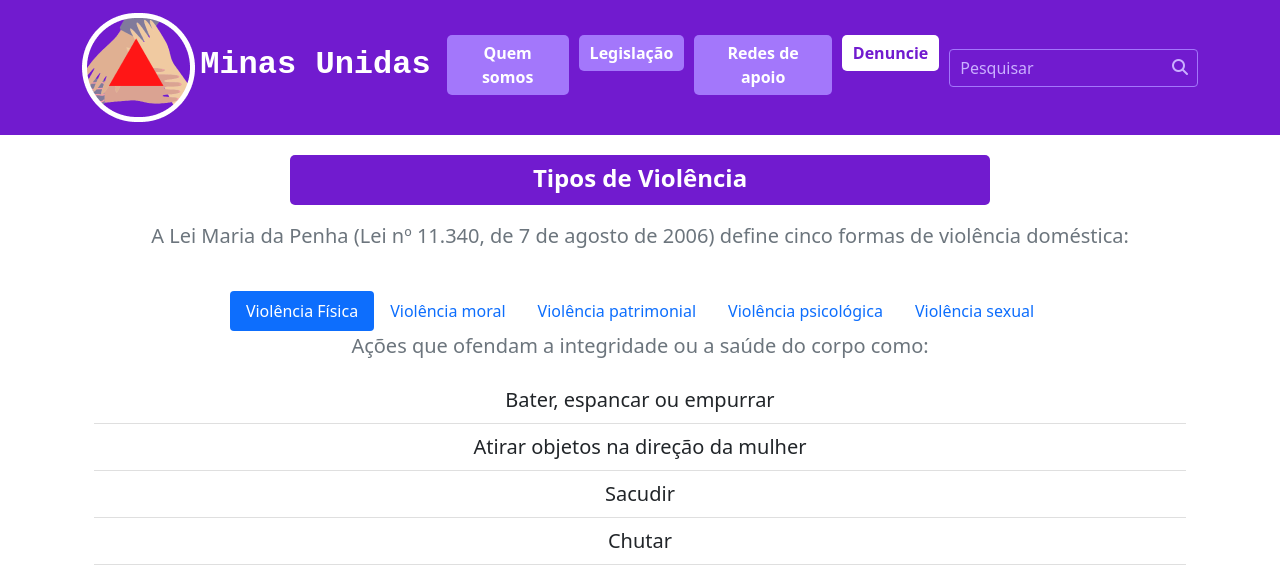
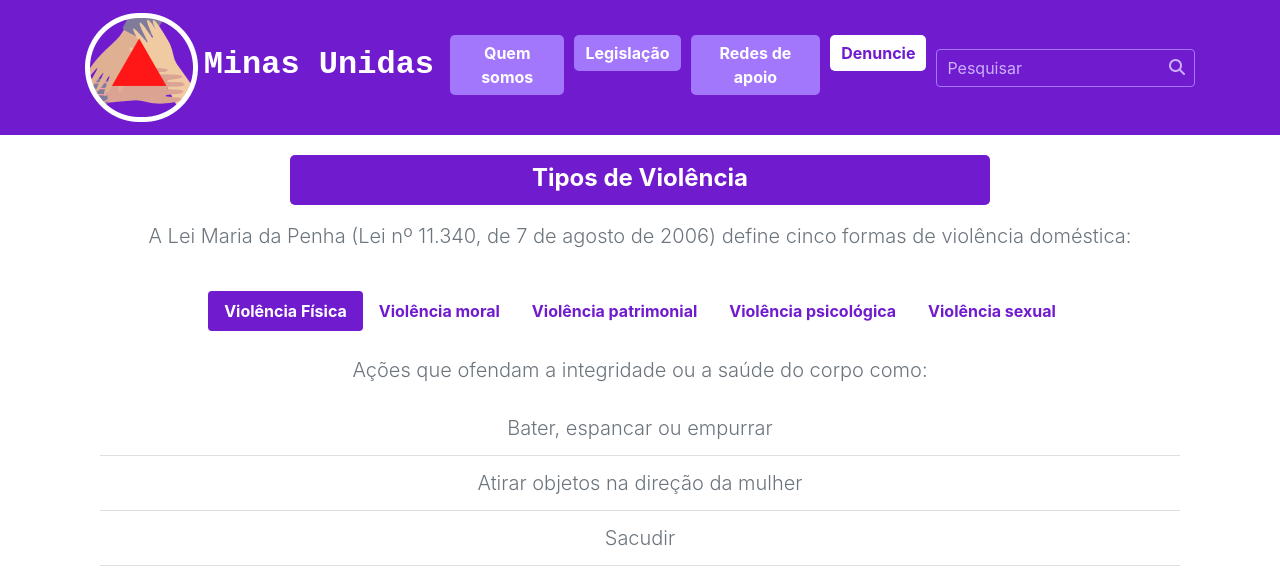
Before and after one commit to ICEI-PUC-Minas-PMV-SI/pmv-si-2021-2-e1-proj-web-t1-violencia-mulher, a PHP site: page /legislacao.html in a window 1280 px wide. Shown: the top 571 px of the page. Run offline with PHP 8.4, Linux system fonts and the light colour scheme; some libraries are stand-ins or nearby versions.

Commit message:
Correção cor e fontes das navpills

```diff
--- a/src/css/style.css
+++ b/src/css/style.css
@@ -34,6 +34,25 @@ p.titulo-pagina {
 .navbar-nav .nav-item a:hover {
     color: #711BCF;
     background-color: #FFFFFF;
+}
+
+/* Botões/pílulas navbar Tipos de violência*/
+/* Botões/pílulas ativos*/
+.nav-pills .nav-link.active {
+    background-color: #711BCF;
+    font-weight: bold;
+}
+
+/* Botões/pílulas inativas*/
+.nav-link{
+    color: #711BCF;
+    font-weight: bold;
+}
+
+/*Botões/pílulas ao passar ponteiro*/
+.nav-link:hover{
+    color: #FFFFFF;
+    background-color: #711BCF;
 }
 
 /* botao de destaque */
--- a/src/legislacao.html
+++ b/src/legislacao.html
@@ -12,7 +12,7 @@
 
         <!-- CSS Bootstrap -->
         <link rel="stylesheet" href="https://cdn.jsdelivr.net/npm/bootstrap@4.6.1/dist/css/bootstrap.min.css" integrity="sha384-zCbKRCUGaJDkqS1kPbPd7TveP5iyJE0EjAuZQTgFLD2ylzuqKfdKlfG/eSrtxUkn" crossorigin="anonymous">
-        <link href="https://cdn.jsdelivr.net/npm/bootstrap@5.1.2/dist/css/bootstrap.min.css" rel="stylesheet">
+
         <script src="https://cdn.jsdelivr.net/npm/bootstrap@5.1.2/dist/js/bootstrap.bundle.min.js"></script>
         <!-- CSS da página -->
         <link rel="stylesheet" href="css/style.css">
@@ -62,7 +62,7 @@
                 <!-- Nav pills -->
                 <div class="container text-center">
                     <ul class="nav nav-pills justify-content-center">
-                        <li class="nav-item ">
+                        <li class="nav-item">
                             <a class="nav-link active" data-bs-toggle="pill" href="#violencia1">Violência Física</a>
                         </li>
                         <li class="nav-item">
@@ -78,6 +78,8 @@
                             <a class="nav-link" data-bs-toggle="pill" href="#violencia5">Violência sexual</a>
                         </li>
                     </ul>
+
+                    <br>
 
                     <!-- Tab panes -->
                     <div class="tab-content">
```
